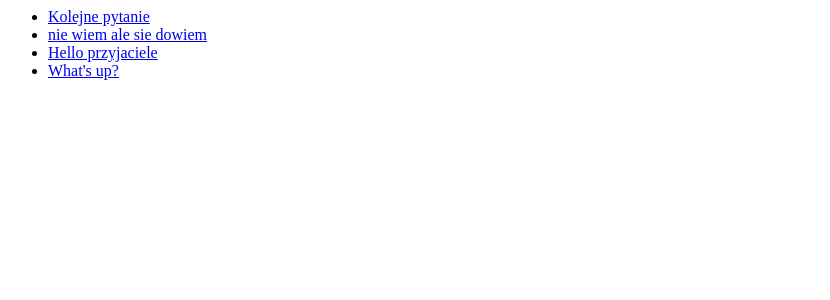
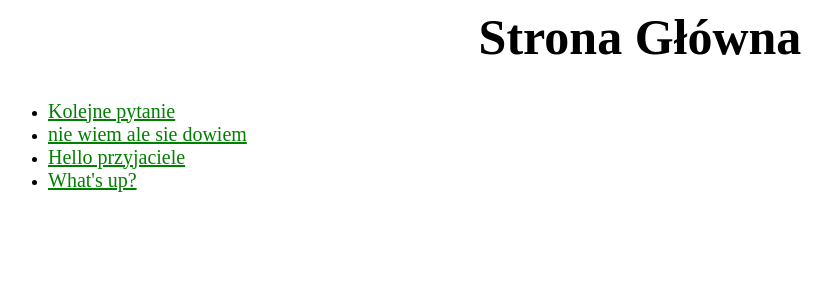
Before and after one commit to KogaX666/django_practice, a Django app: page /polls/ in a window 1280 px wide. Shown: the top 300 px of the page, without its empty margins (0-830 px from the left). Run offline with Django 4.2, Linux system fonts and the light colour scheme; data comes from the database, SQL or seed files in the repository; both versions use the stored data as it was after the commit.

Commit message:
6 i 7 part tutorialu

```diff
--- a/mystie/settings.py
+++ b/mystie/settings.py
@@ -55,7 +55,7 @@ ROOT_URLCONF = 'mystie.urls'
 TEMPLATES = [
     {
         'BACKEND': 'django.template.backends.django.DjangoTemplates',
-        'DIRS': [],
+        'DIRS': [BASE_DIR / 'templates'],
         'APP_DIRS': True,
         'OPTIONS': {
             'context_processors': [
--- a/polls/models.py
+++ b/polls/models.py
@@ -1,5 +1,6 @@
 import datetime
 
+from django.contrib import admin
 from django.db import models
 from django.utils import timezone
 
@@ -10,6 +11,12 @@ class Question(models.Model):
 
     def __str__(self):
         return self.question_text
+
+    @admin.display(
+        boolean=True,
+        ordering='pub_date',
+        description='Published recently?',
+    )
 
     def was_published_recently(self):
         now = timezone.now()
--- /dev/null
+++ b/polls/static/polls/style.css
@@ -0,0 +1,13 @@
+li a {
+    color: green;
+    font-size: 20px;
+}
+
+a {
+    color: blue;
+}
+
+h1 {
+    text-align: center;
+    font-size: 50px;
+}
--- a/polls/templates/polls/index.html
+++ b/polls/templates/polls/index.html
@@ -1,3 +1,9 @@
+{% load static %}
+
+<link rel="stylesheet" href="{% static 'polls/style.css' %}">
+
+<h1>Strona Główna</h1>
+
 {% if latest_question_list %}
     <ul>
     {% for question in latest_question_list %}
--- a/polls/templates/polls/results.html
+++ b/polls/templates/polls/results.html
@@ -1,3 +1,7 @@
+{% load static %}
+
+<link rel="stylesheet" href="{% static 'polls/style.css' %}">
+
 <h1>{{ question.question_text }}</h1>
 
 <ul>
```
Also changed, not shown: polls/admin.py (+19 -2 lines), templates/admin/base_site.html (added, +9 -0 lines), db.sqlite3.
